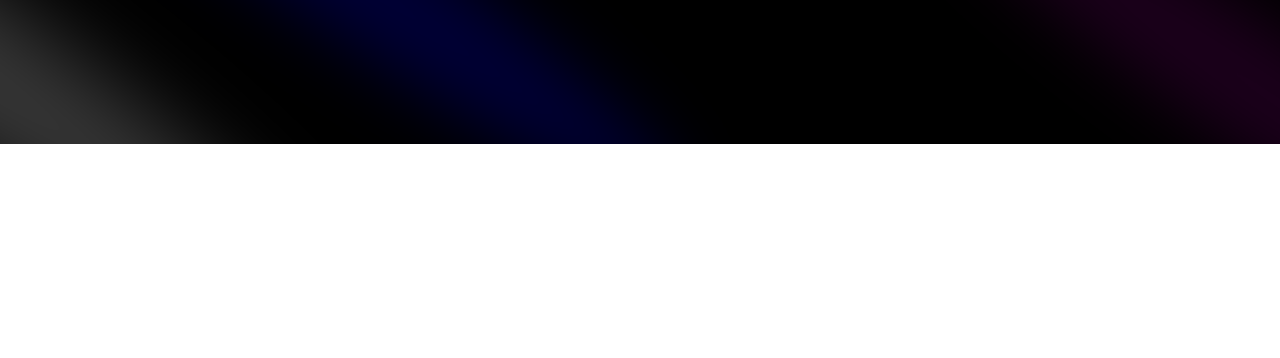
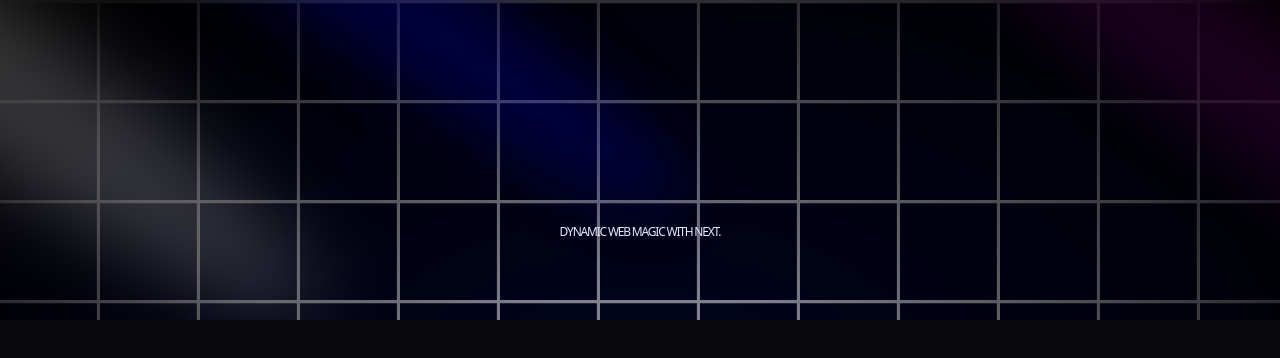
Before and after one commit to itsanvert/modern-portfolio, a Next.js app: page / in a window 1280 px wide. Shown: the top 358 px of the page. Built offline with nearby package versions, Linux system fonts and the light colour scheme.

Commit message:
second commit

```diff
--- a/package.json
+++ b/package.json
@@ -13,6 +13,7 @@
     "clsx": "^2.1.1",
     "framer-motion": "^11.11.0",
     "next": "14.2.14",
+    "next-themes": "^0.3.0",
     "react": "^18",
     "react-dom": "^18",
     "tailwind-merge": "^2.5.2",
--- a/src/app/layout.tsx
+++ b/src/app/layout.tsx
@@ -1,6 +1,7 @@
 import type { Metadata } from "next";
 import localFont from "next/font/local";
 import "./globals.css";
+import { ThemeProvider } from "next-themes";
 
 const geistSans = localFont({
   src: "./fonts/GeistVF.woff",
@@ -25,10 +26,15 @@
 }>) {
   return (
     <html lang="en">
-      <body
-        className={`${geistSans.variable} ${geistMono.variable} antialiased`}
-      >
-        {children}
+      <body>
+        <ThemeProvider
+          attribute="class"
+          defaultTheme="dark"
+          enableSystem
+          disableTransitionOnChange
+        >
+          {children}
+        </ThemeProvider>
       </body>
     </html>
   );
--- a/src/components/Hero.tsx
+++ b/src/components/Hero.tsx
@@ -16,6 +16,17 @@
         />
         <Spotlight className="-top-28 left-80 h-[80vh] w-[50vw]" fill="blue" />
       </div>
+      <div className="h-screen w-full dark:bg-black-100 bg-white  dark:bg-grid-white/[0.5] bg-grid-black/[0.2]  flex items-center justify-center absolute top-0 left-0">
+        {/* Radial gradient for the container to give a faded look */}
+        <div className="absolute pointer-events-none inset-0 flex items-center justify-center dark:bg-black bg-white [mask-image:radial-gradient(ellipse_at_center,transparent_20%,black)]"></div>
+      </div>
+      <div className="flex justify-center relative my-20 z-10">
+        <div className="max-w-[89vw] md:max-w-2xl lg:max-w-[60vh] flex flex-col items-center justify-center">
+          <h2 className="uppercase -tracking-widest text-xs text-center text-blue-100 max-w-80">
+            Dynamic Web Magic with Next.
+          </h2>
+        </div>
+      </div>
     </div>
   );
 };
--- /dev/null
+++ b/src/components/theme-provider.tsx
@@ -0,0 +1,9 @@
+"use client";
+
+import * as React from "react";
+import { ThemeProvider as NextThemesProvider } from "next-themes";
+import { type ThemeProviderProps } from "next-themes/dist/types";
+
+export function ThemeProvider({ children, ...props }: ThemeProviderProps) {
+  return <NextThemesProvider {...props}>{children}</NextThemesProvider>;
+}
```
Also changed, not shown: 1 other file (tests, documents, lock files or other folders).
